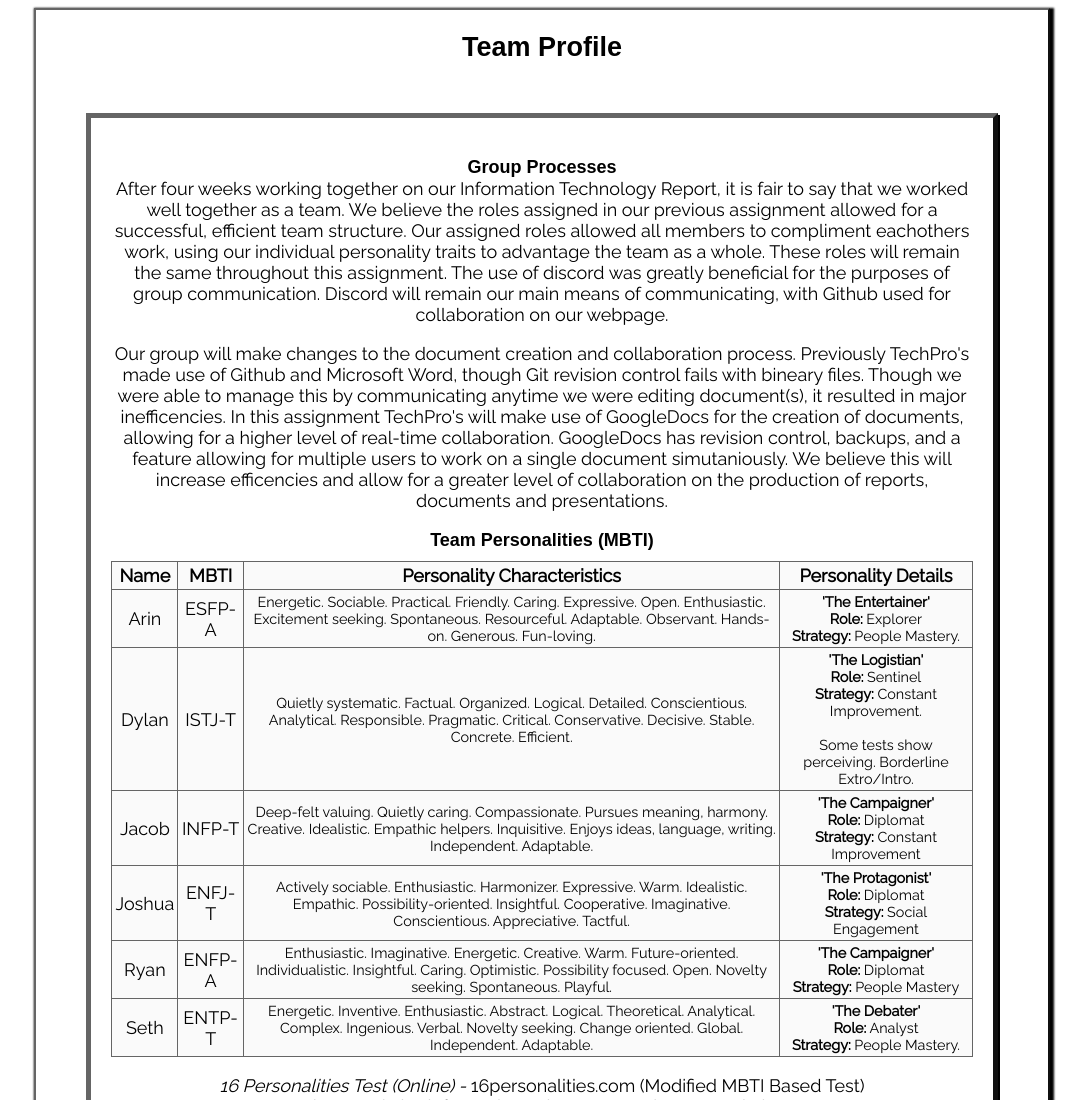
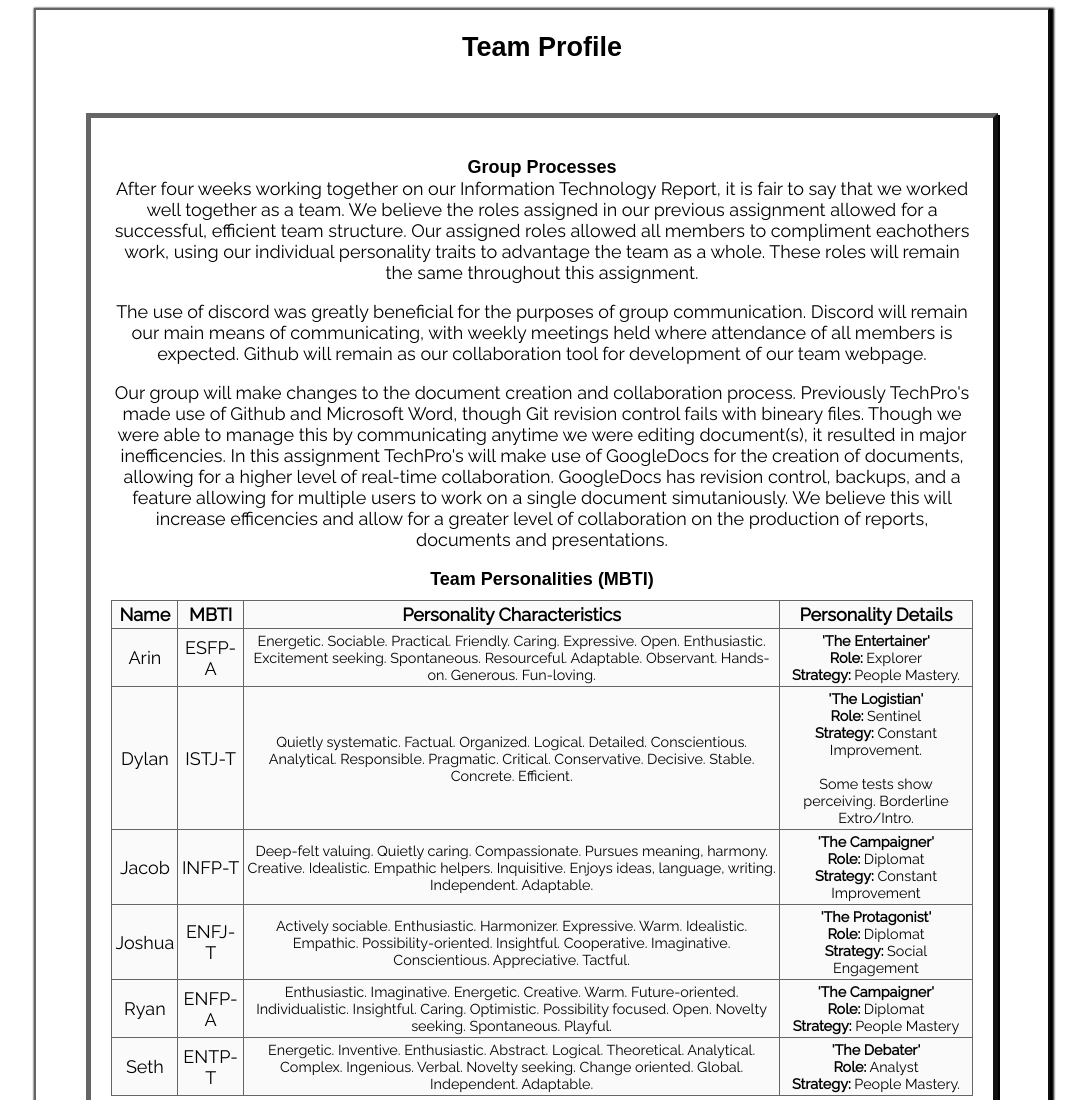
Before and after one commit to JoshCoppen/Assignment-3-TechPros-IT-Project, a plain HTML site: page html/profile.html in a window 1280 px wide. Shown: the top 1100 px of the page, without its empty margins (102-1189 px from the left). Drawn offline with Linux system fonts and the light colour scheme.

Commit message:
Update profile.html

```diff
--- a/html/profile.html
+++ b/html/profile.html
@@ -16,7 +16,9 @@
 <!-- <header><img class="header" src="images/header.jpg" alt="HeaderImage"/></header> -->
 <section><h1 class="fff"> Team Profile </h1>
 <article>
-<p><b class="fff">Group Processes</b><br>After four weeks working together on our Information Technology Report, it is fair to say that we worked well together as a team. We believe the roles assigned in our previous assignment allowed for a successful, efficient team structure. Our assigned roles allowed all members to compliment eachothers work, using our individual personality traits to advantage the team as a whole. These roles will remain the same throughout this assignment. The use of discord was greatly beneficial for the purposes of group communication. Discord will remain our main means of communicating, with Github used for collaboration on our webpage.</p>
+<p><b class="fff">Group Processes</b><br>After four weeks working together on our Information Technology Report, it is fair to say that we worked well together as a team. We believe the roles assigned in our previous assignment allowed for a successful, efficient team structure. Our assigned roles allowed all members to compliment eachothers work, using our individual personality traits to advantage the team as a whole. These roles will remain the same throughout this assignment. </p>
+
+<p>The use of discord was greatly beneficial for the purposes of group communication. Discord will remain our main means of communicating, with weekly meetings held where attendance of all members is expected. Github will remain as our collaboration tool for development of our team webpage.</p>
 
 <p>Our group will make changes to the document creation and collaboration process. Previously TechPro's made use of Github and Microsoft Word, though Git revision control fails with bineary files. Though we were able to manage this by communicating anytime we were editing document(s), it resulted in major inefficencies. In this assignment TechPro's will make use of GoogleDocs for the creation of documents, allowing for a higher level of real-time collaboration. GoogleDocs has revision control, backups, and a feature allowing for multiple users to work on a single document simutaniously. We believe this will increase efficencies and allow for a greater level of collaboration on the production of reports, documents and presentations.</p>
 
```
